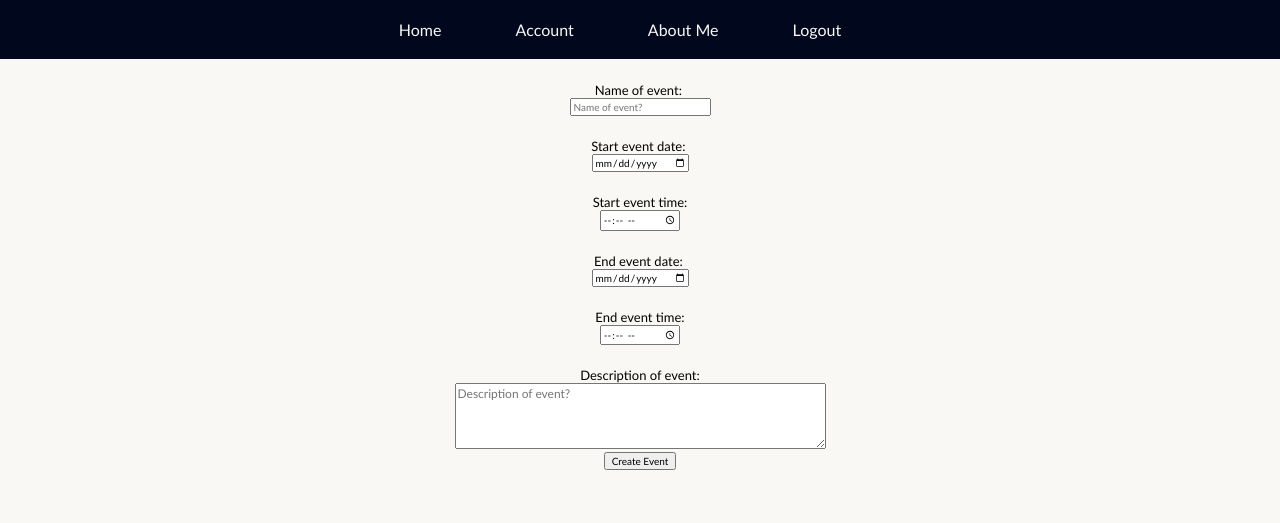
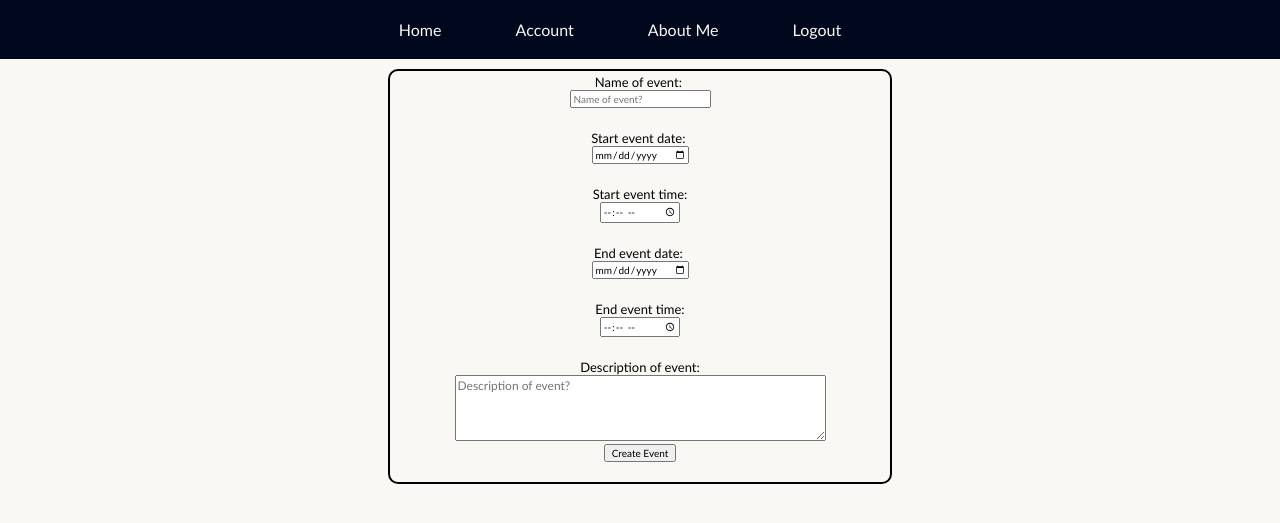
Before and after one commit to bcript/event-management, a Flask app: page /event-creation in a window 1280 px wide. Shown: the top 523 px of the page. Run offline with Flask 3, Linux system fonts and the light colour scheme; the visitor is signed in with stand-in values (Sample User, id 1).

Commit message:
Update style.css

```diff
--- a/static/style.css
+++ b/static/style.css
@@ -59,8 +59,13 @@ input::placeholder {
 }
 .create_event {
   margin-top: 20px;
-  border-width: 10px;
-  border-color: black;
+  border: 2px solid black;
+  margin: auto 0;
+  display: block;
+  max-width: 500px;
+  margin-top: 10px;
+  padding-bottom: 20px;
+  border-radius: 10px;
 }
 
 .create_event label {
```
